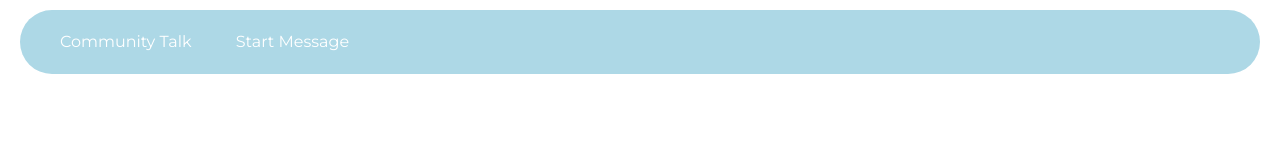
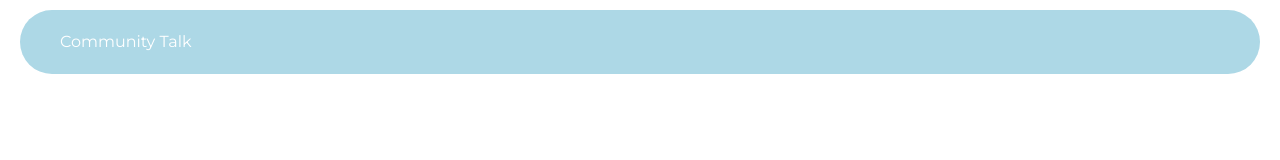
Before and after one commit to faiz-ul-hassan747284/chat_app_next, a Next.js app: page / in a window 1280 px wide. Shown: the top 160 px of the page. Built offline with nearby package versions, Linux system fonts and the light colour scheme.

Commit message:
Update Navbar.tsx

```diff
--- a/components/shared/Navbar.tsx
+++ b/components/shared/Navbar.tsx
@@ -15,7 +15,6 @@ function Navbar() {
       <div className={styles.navbar_flex}>
         <div>
           <Link className={styles.navbar_text} href='#'>  Community Talk </Link>
-          <Link className={styles.navbar_text} href='#'>  Start Message </Link>
         </div>
 
         {/* {userName === '' ? (
```
